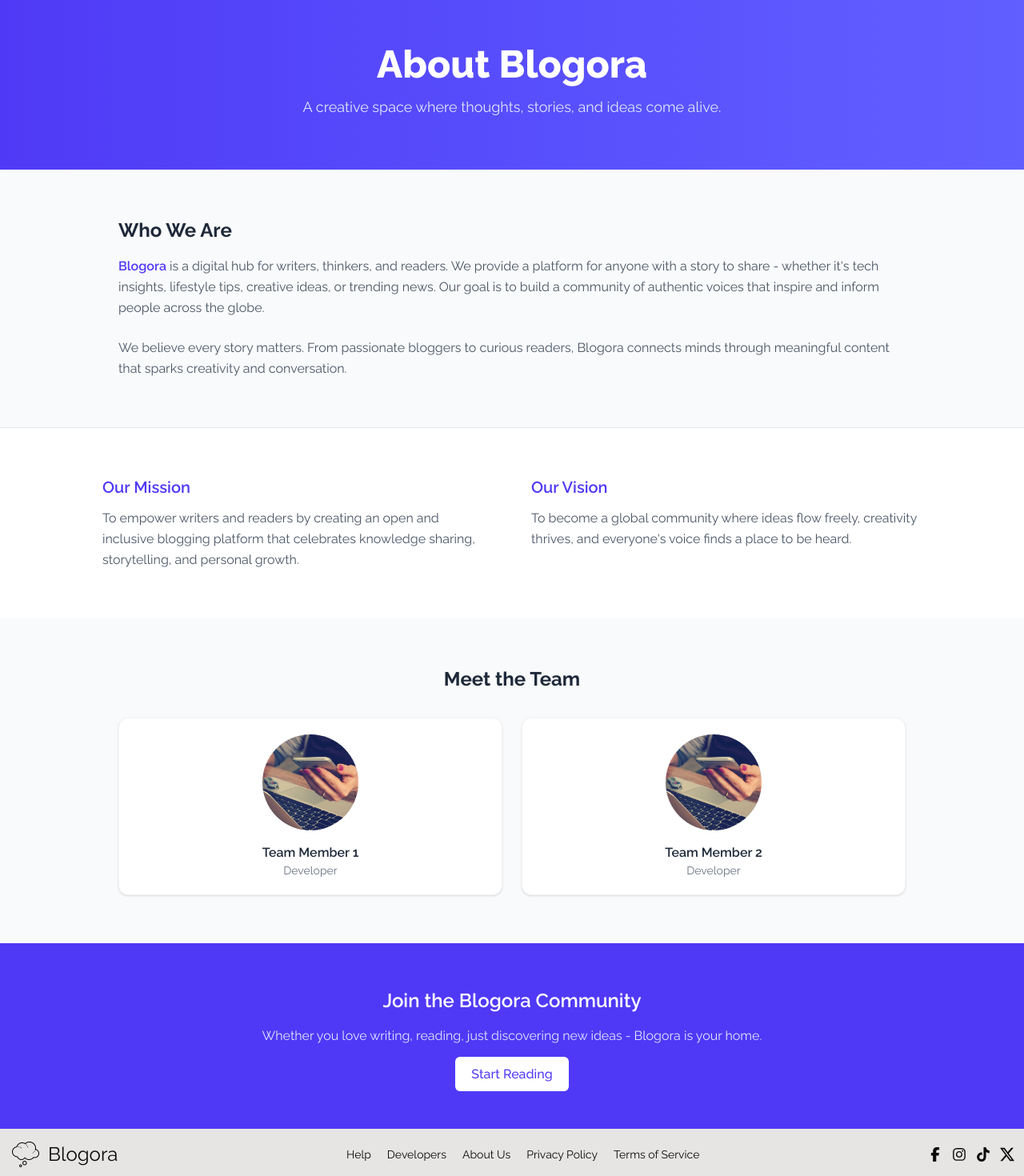
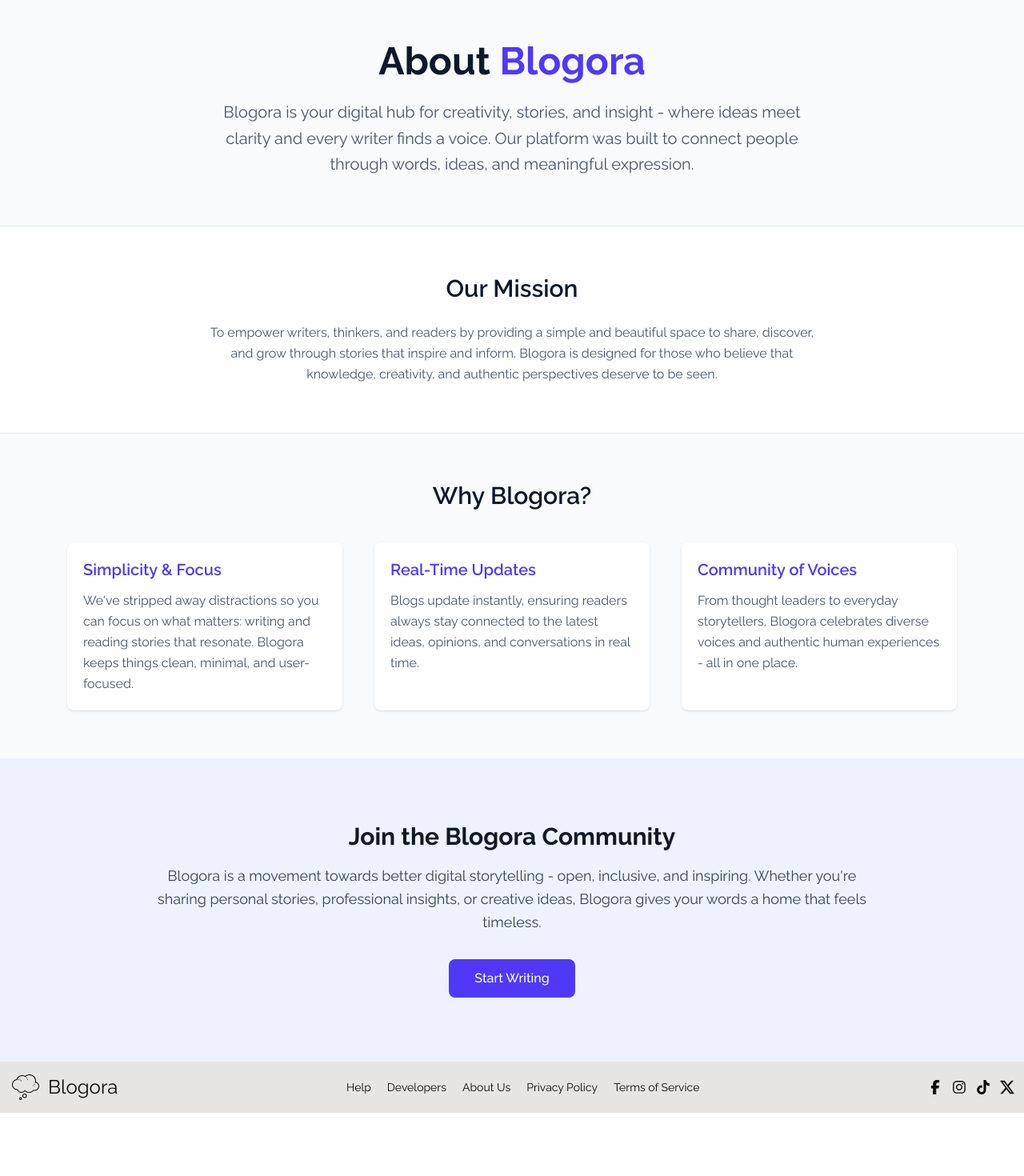
Before and after one commit to MaryMystique/Blogora, a Next.js app: page /about in a window 1280 px wide. Shown: the part 80-1550 px from the top of the page at 80% size. After the commit the page ends 1471 px from the top, so only its background shows below. Built offline with nearby package versions, Linux system fonts and the light colour scheme; no server answers.

Commit message:
updated aboutpg

```diff
--- a/app/about/page.jsx
+++ b/app/about/page.jsx
@@ -5,53 +5,47 @@ const page = () => {
   return (
     <main className='min-h-dvh bg-gray-50 text-gray-800'>
       {/* hero section */}
-      <section className='bg-gradient-to-r from-indigo-600 to-indigo-500 text-white py-16 px-6 text-center'>
-        <h1 className="text-4xl md:text-5xl font-extrabold mb-4">About Blogora</h1>
-        <p className='max-w-2xl mx-auto text-lg text-indigo-100'>A creative space where thoughts, stories, and ideas come alive.</p>
+      <section className='max-w-5xl mx-auto py-15 px-5 text-center'>
+        <h1 className="text-3xl md:text-5xl font-bold text-gray-900 mb-6">About <span className='text-indigo-600'>Blogora</span></h1>
+        <p className='text-lg md:text-xl text-gray-600 leading-relaxed max-w-3xl mx-auto'>Blogora is your digital hub for creativity, stories, and insight - where ideas meet clarity and every writer finds a voice. Our platform was built to connect people through words, ideas, and meaningful expression.</p>
           </section>
-          {/* about section */}
-          <section className='max-w-5xl mx-auto py-15 px-5'>
-          <h2 className='text-2xl font-bold mb-4'>Who We Are</h2>
-          <p className="text-gray-600 mb-6 leading-relaxed">
-            <span className='font-semibold text-indigo-600'>Blogora</span> is a digital hub for writers, thinkers, and readers. We provide a platform for anyone with a story to share - whether it's tech insights, lifestyle tips, creative ideas, or trending news. Our goal is to build a community of authentic voices that inspire and inform people across the globe.
+          {/* mission section */}
+          <section className='bg-white border-y border-gray-200 py-15 px-5'>
+            <div className='max-w-5xl mx-auto text-center space-y-6'>
+          <h2 className='text-2xl md:text-3xl font-semibold text-gray-900'>Our Mission</h2>
+          <p className="text-gray-600 leading-relaxed max-w-3xl mx-auto">
+             To empower writers, thinkers, and readers by providing a simple and beautiful space to share, discover, and grow through stories that inspire and inform. Blogora is designed for those who believe that knowledge, creativity, and authentic perspectives deserve to be seen.
           </p>
-          <p className='text-gray-600 leading-relaxed'>
-            We believe every story matters. From passionate bloggers to curious readers, Blogora connects minds through meaningful content that sparks creativity and conversation.
-          </p>
+            </div>
            </section>
-           {/* mission & vision */}
-           <section className='bg-white border-t border-gray-200 py-15 px-5'>
-            <div className='max-w-5xl mx-auto grid md:grid-cols-2 gap-12'>
-              <div>
-                <h3 className='text-xl font-semibold text-indigo-600 mb-3'>Our Mission</h3>
-                <p className='text-gray-600 leading-relaxed'>To empower writers and readers by creating an open and inclusive blogging platform that celebrates knowledge sharing, storytelling, and personal growth.</p>
+           {/* platform features */}
+           <section className='max-w-6xl mx-auto py-15 px-5'>
+            <h2 className='text-2xl md:text-3xl font-semibold text-gray-900 text-center mb-10'>Why Blogora?</h2>
+            <div className='grid grid-cols-1 md:grid-cols-3 gap-10'>
+              <div className='bg-white p-5 rounded-lg shadow hover:shadow-lg transition'>
+                <h3 className='text-xl font-semibold text-indigo-600 mb-3'>Simplicity & Focus</h3>
+                <p className='text-gray-600 leading-relaxed'>We've stripped away distractions so you can focus on what matters: writing and reading stories that resonate. Blogora keeps things  clean, minimal, and user-focused.</p>
               </div>
-              <div>
-                <h3 className='text-xl font-semibold text-indigo-600 mb-3'>Our Vision</h3>
-                <p className='text-gray-600 leading-relaxed'>To become a global community where ideas flow freely, creativity thrives, and everyone's voice finds a place to be heard.</p>
+              <div className='bg-white p-5 rounded-lg shadow hover:shadow-lg transition'>
+                <h3 className='text-xl font-semibold text-indigo-600 mb-3'>Real-Time Updates</h3>
+                <p className='text-gray-600 leading-relaxed'>Blogs update instantly, ensuring readers always stay connected to the latest ideas, opinions, and conversations in real time.</p>
+              </div>
+              <div className='bg-white p-5 rounded-lg shadow hover:shadow-lg transition'>
+                <h3 className='text-xl font-semibold text-indigo-600 mb-3'>Community of Voices</h3>
+                <p className='text-gray-600 leading-relaxed'>From thought leaders to everyday storytellers, Blogora celebrates diverse voices and authentic human experiences - all in one place.</p>
               </div>
             </div>
            </section>
-           {/* team section */}
-           <section className='max-w-5xl mx-auto py-15 px-5 text-center '>
-            <h2 className='text-2xl font-bold mb-8'>Meet the Team</h2>
-            <div className='grid sm:grid-cols-1 md:grid-cols-2 gap-6'> {[1, 2].map((i) => (
-              <div key={i} className='bg-white shadow-sm rounded-xl p-5 border border-gray-100'>
-               <img src={`/Oo.jpg`} alt='Team member' className='w-30 h-30 mx-auto rounded-full object-cover mb-4'/>
-               <h4 className='font-semibold text-gray-800'>Team Member {i}</h4>
-               <p className='text-sm text-gray-500'>Developer</p>
-              </div>
-              ))}
+           {/* Closing section */}
+           <section className='bg-indigo-50 text-center py-20 px-5'>
+            <div className='max-w-4xl mx-auto'>
+            <h2 className='text-3xl font-bold text-gray-900 mb-4'>Join the Blogora Community</h2>
+            <p className='text-lg text-gray-700 mb-8 leading-relaxed'>Blogora is a movement towards better digital storytelling - open, inclusive, and inspiring. Whether you're sharing personal stories, professional insights, or creative ideas, Blogora gives your words a home that feels timeless. </p>
+            <Link
+            href="/post-blog" className='inline-block bg-indigo-600 text-white font-medium px-8 py-3 rounded-lg hover:bg-indigo-800 transition'>
+            Start Writing
+            </Link>
             </div>
-           </section>
-           {/* CTA section */}
-           <section className='bg-indigo-600 text-white text-center py-14 px-5'>
-            <h3 className='text-2xl font-semibold mb-4'>Join the Blogora Community</h3>
-            <p className='text-indigo-100 mb-6'>Whether you love writing, reading, just discovering new ideas - Blogora is your home.</p>
-            <Link
-            href="/" className='bg-white text-indigo-600 font-medium px-5 py-3 rounded-md hover:bg-red-300 transition'>
-            Start Reading
-            </Link>
            </section>
     </main>
   )
```
